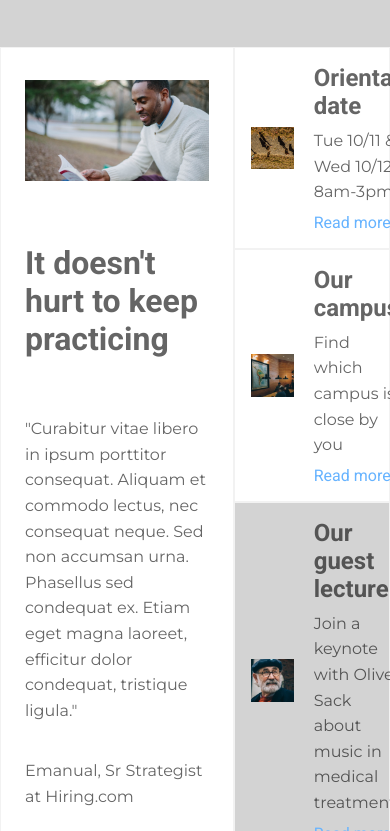
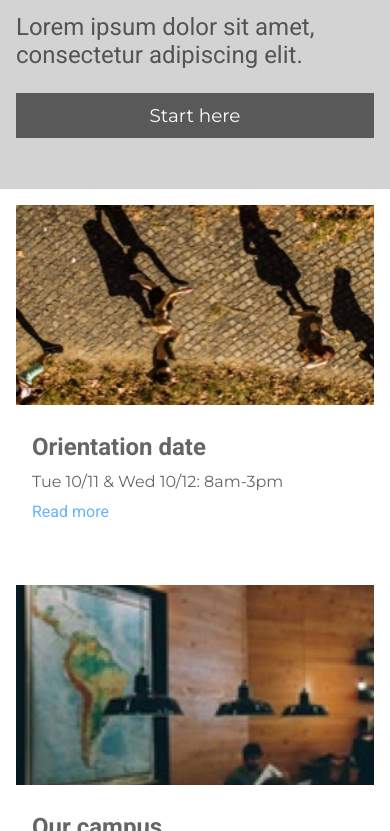
Before and after one commit to ojknox/Colmar-academy, a plain HTML site: page index.html in a window 390 px wide. Shown: the part 528-1359 px from the top of the page. Drawn offline with Linux system fonts and the light colour scheme.

Commit message:
finished banner and event mobile settings

```diff
--- a/resources/styles/style.css
+++ b/resources/styles/style.css
@@ -151,6 +151,26 @@ BANNER
     opacity: 100%;
 }
 
+@media only screen and (max-width: 500px) {
+
+    .banner {
+        padding: 0;
+    }
+
+    .container {
+        width: 100%;
+    }
+
+    .text {
+        padding: 2rem 1rem;
+        max-width: none;
+    }
+
+    .banner h3 {
+        margin: 2rem 0 1.5rem 0;
+    }
+}
+
 
 /*
 EVENTS
@@ -203,6 +223,39 @@ EVENTS
 
 #last{
     background-color: lightgray;
+}
+
+@media only screen and (max-width: 500px) {
+    .events .main-event {
+        display: none;
+    }
+
+    .events .side-panel {
+        width: 100%;
+        padding: 1rem 1rem 2rem 1rem;
+    }
+
+    .events .small-event {
+        border: none;
+        display: block;
+        padding: 0 0 4rem 0;
+    }
+
+    .events .panel-text {
+        padding-left: 1rem;
+        padding-top: 1.5rem;
+    }
+
+    .events img {
+        width: 100%;
+        height: 200px;
+        object-fit: cover;
+    }
+
+    #last {
+        background-color: white;
+        padding-bottom: 0;
+    }
 }
 
 
```
